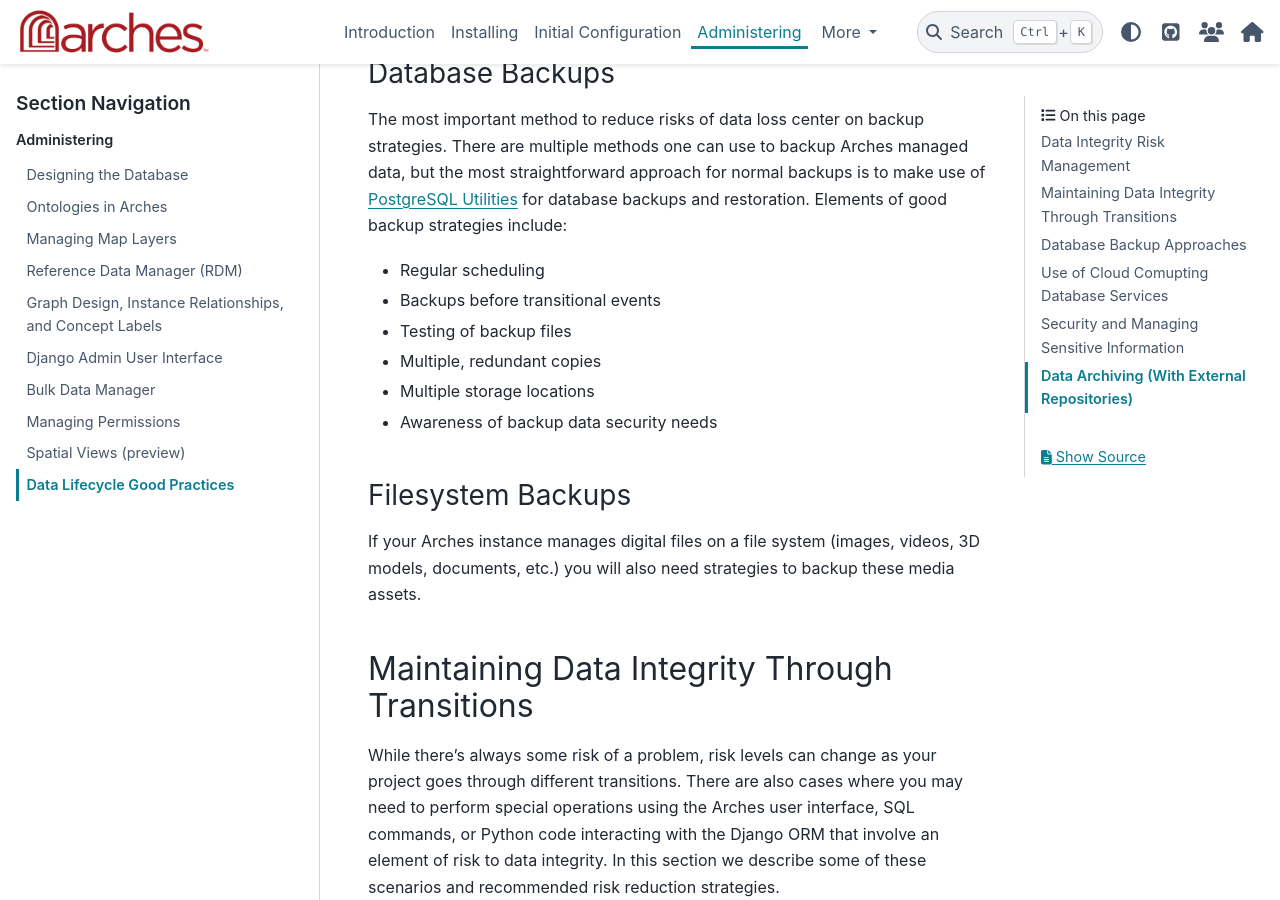
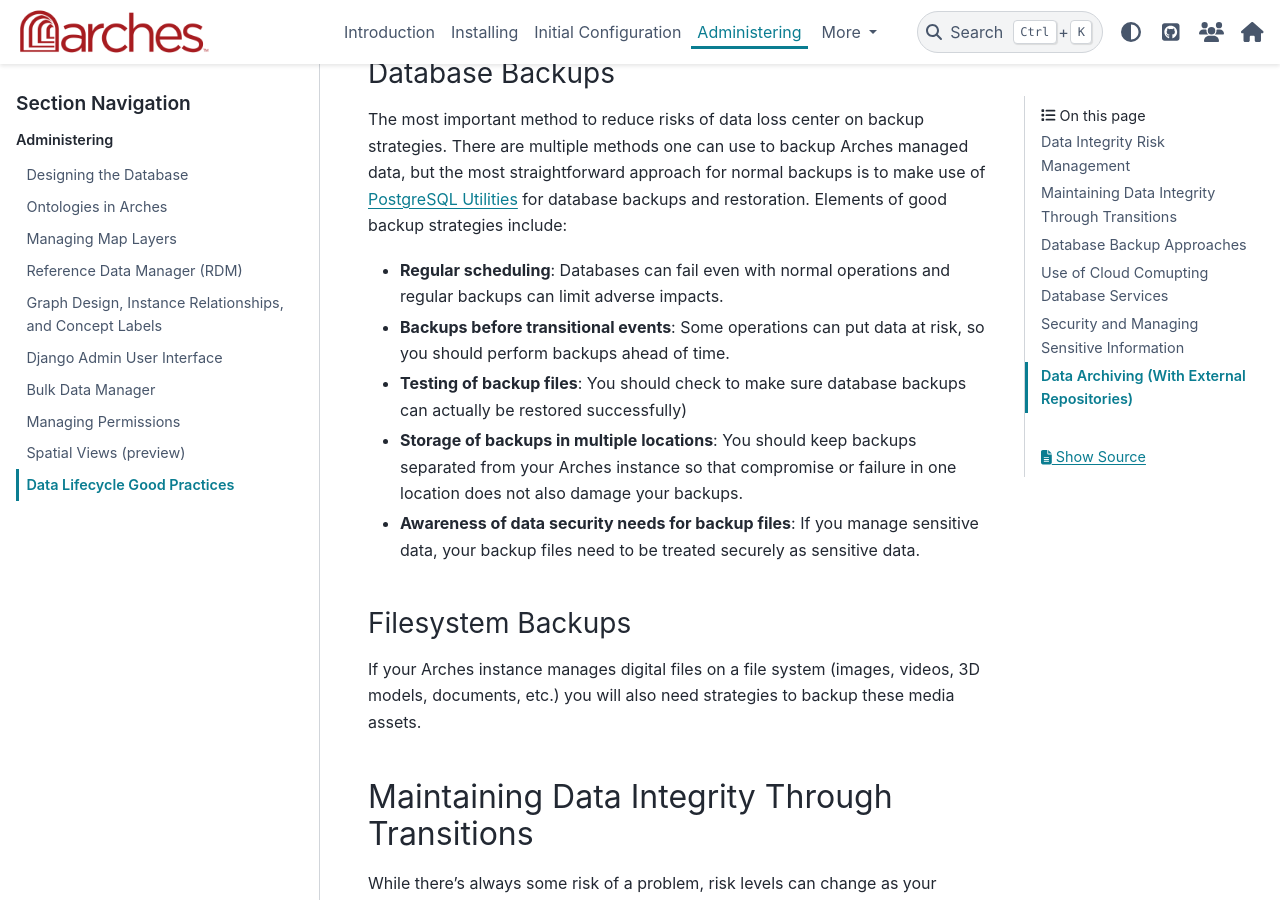
Before and after one commit to archesproject/arches-docs, a Sphinx documentation site: the page built from docs/administering/data-life-cycle.rst, in a window 1280 px wide and 900 px high, scrolled down 811 px. Built offline with Sphinx 7.4.7 and the PyData theme 0.15.4, drawn with Linux system fonts in a browser that asks for light colours.

Commit message:
Updated data backup good practices

```diff
--- a/docs/administering/data-life-cycle.rst
+++ b/docs/administering/data-life-cycle.rst
@@ -24,12 +24,11 @@
 
 The most important method to reduce risks of data loss center on backup strategies. There are multiple methods one can use to backup Arches managed data, but the most straightforward approach for normal backups is to make use of :ref:`PostgreSQL Utilities` for database backups and restoration. Elements of good backup strategies include:
 
-* Regular scheduling
-* Backups before transitional events
-* Testing of backup files
-* Multiple, redundant copies
-* Multiple storage locations
-* Awareness of backup data security needs
+* **Regular scheduling**: Databases can fail even with normal operations and regular backups can limit adverse impacts.
+* **Backups before transitional events**: Some operations can put data at risk, so you should perform backups ahead of time.
+* **Testing of backup files**: You should check to make sure database backups can actually be restored successfully)
+* **Storage of backups in multiple locations**: You should keep backups separated from your Arches instance so that compromise or failure in one location does not also damage your backups.
+* **Awareness of data security needs for backup files**: If you manage sensitive data, your backup files need to be treated securely as sensitive data.
 
 
 Filesystem Backups
```
